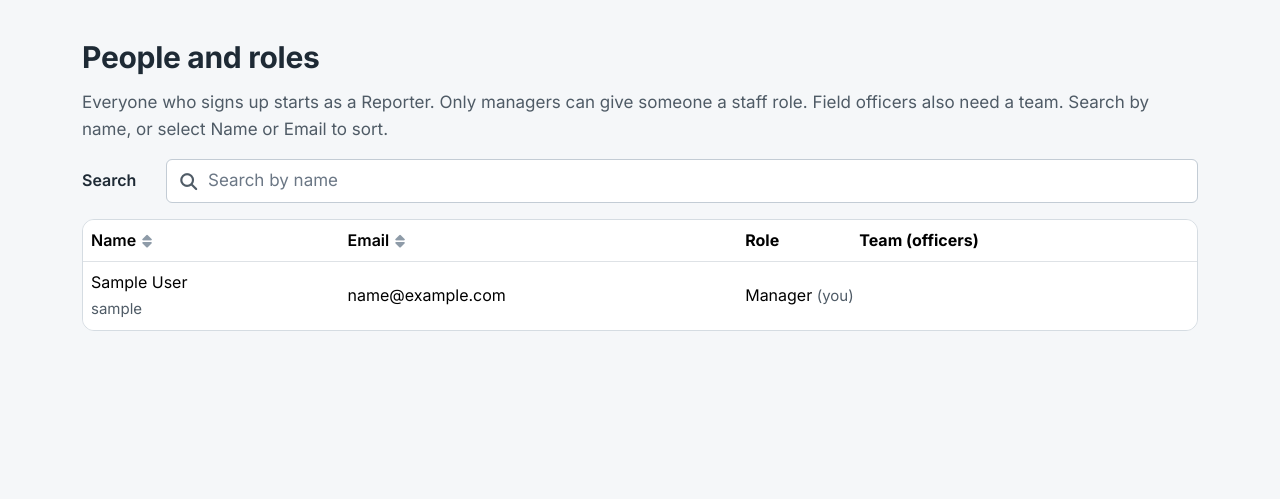
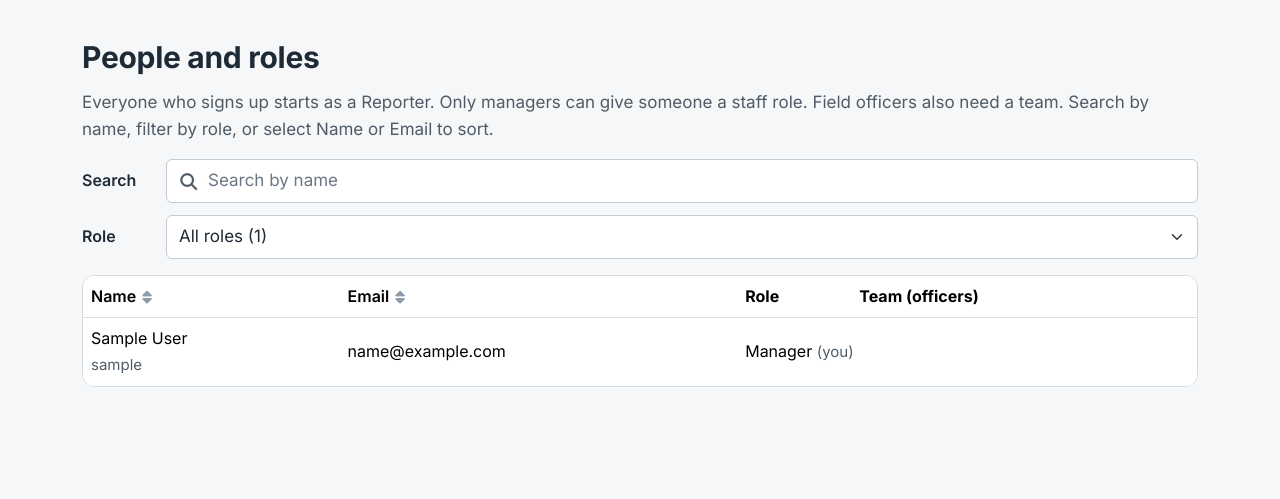
Before and after one commit to ctr-code/fix-it-at-work, a Django app: page /people/ in a window 1280 px wide. Shown: the part 65-564 px from the top of the page. Run offline with Django 5.2, Linux system fonts and the light colour scheme; the visitor is signed in with stand-in values (Sample User, id 1); data comes from the database, SQL or seed files in the repository; data that the repository does not hold is empty; some libraries are stand-ins or nearby versions.

Commit message:
Add a role filter to the People page
Lists each role someone has, with a count, and combines with the name
search. Filters on the saved role; the choice is remembered on the
device.

Co-Authored-By: Claude Opus 5.5 <noreply@anthropic.com>

```diff
--- a/cases/templates/cases/people.html
+++ b/cases/templates/cases/people.html
@@ -4,8 +4,8 @@
 {% block main %}
 <section class="container">
     <h1>People and roles</h1>
-    <p class="text-muted">Everyone who signs up starts as a Reporter. Only managers can give someone a staff role. Field officers also need a team. Search by name, or select Name or Email to sort.</p>
-    {# Search by name (static/js/table-filter.js); shown by the script #}
+    <p class="text-muted">Everyone who signs up starts as a Reporter. Only managers can give someone a staff role. Field officers also need a team. Search by name, filter by role, or select Name or Email to sort.</p>
+    {# Search by name and filter by role; both must match (static/js/table-filter.js). Shown by the script. #}
     <div class="sort-bar" data-row-filter-bar data-row-noun="people" hidden>
         <div class="sort-bar-field sort-bar-search">
             <label for="people-search" class="sort-bar-label">Search</label>
@@ -16,6 +16,14 @@
                        data-search-label="names">
             </div>
         </div>
+        {# By each person's saved role, so a change only counts once it's saved #}
+        <div class="sort-bar-field">
+            <label for="people-role" class="sort-bar-label">Role</label>
+            <select id="people-role" class="form-select" data-filter-rows="#people-table tbody" data-filter-key="role">
+                <option value="">All roles ({{ rows|length }})</option>
+                {% for value, label, n in role_counts %}<option value="{{ value }}">{{ label }} ({{ n }})</option>{% endfor %}
+            </select>
+        </div>
     </div>
     <div class="table-responsive panel p-0">
         <table class="table align-middle mb-0 table-sortable table-cards" id="people-table">
@@ -23,7 +31,7 @@
             <thead><tr><th scope="col" data-sort="text">{% include "cases/_sort_button.html" with label="Name" %}</th><th scope="col" class="d-none d-md-table-cell" data-sort="text">{% include "cases/_sort_button.html" with label="Email" %}</th><th scope="col">Role</th><th scope="col">Team (officers)</th><th scope="col"><span class="visually-hidden">Save</span></th></tr></thead>
             <tbody>
             {% for r in rows %}
-            <tr data-name="{{ r.user.get_full_name }} {{ r.user.username }}">
+            <tr data-name="{{ r.user.get_full_name }} {{ r.user.username }}" data-role="{{ r.role }}">
                 <td data-sort-value="{{ r.user.get_full_name|default:r.user.username }}">{{ r.user.get_full_name|default:r.user.username }}<br><span class="small text-muted">{{ r.user.username }}</span></td>
                 <td class="d-none d-md-table-cell" data-sort-value="{{ r.user.email }}">{{ r.user.email }}</td>
                 {% if r.user == user %}
@@ -50,7 +58,7 @@
             </tbody>
         </table>
     </div>
-    <p class="text-muted" data-row-filter-empty hidden>No one matches that name. <button type="button" class="btn btn-link btn-sm p-0 align-baseline" data-clear-row-filter>Clear search</button></p>
+    <p class="text-muted" data-row-filter-empty hidden>No one matches these filters. <button type="button" class="btn btn-link btn-sm p-0 align-baseline" data-clear-row-filter>Clear filters</button></p>
 </section>
 {% endblock %}
 
--- a/cases/views.py
+++ b/cases/views.py
@@ -868,4 +868,8 @@ def people(request):
     users = User.objects.select_related('profile', 'officer__team').order_by('first_name', 'username')
     rows = [{'user': u, 'role': get_role(u), 'team_id': getattr(getattr(u, 'officer', None), 'team_id', None)}
             for u in users]
-    return render(request, 'cases/people.html', {'rows': rows, 'roles': Role.choices, 'teams': Team.objects.all()})
+    # The "Role" filter lists each role that someone has, with how many people have it
+    role_counts = [(value, label, n) for value, label in Role.choices
+                   if (n := sum(1 for r in rows if r['role'] == value))]
+    return render(request, 'cases/people.html', {'rows': rows, 'roles': Role.choices, 'teams': Team.objects.all(),
+                                                 'role_counts': role_counts})
```
Also changed, not shown: cases/tests.py (+17 -0 lines).
